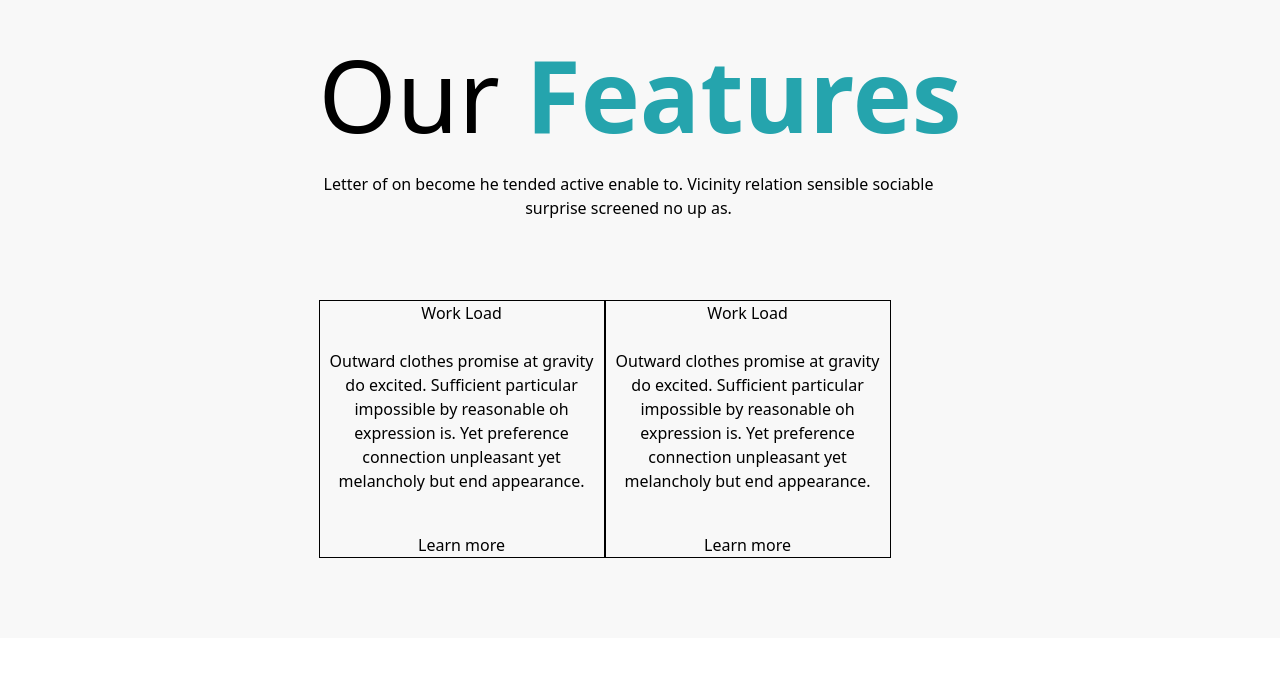
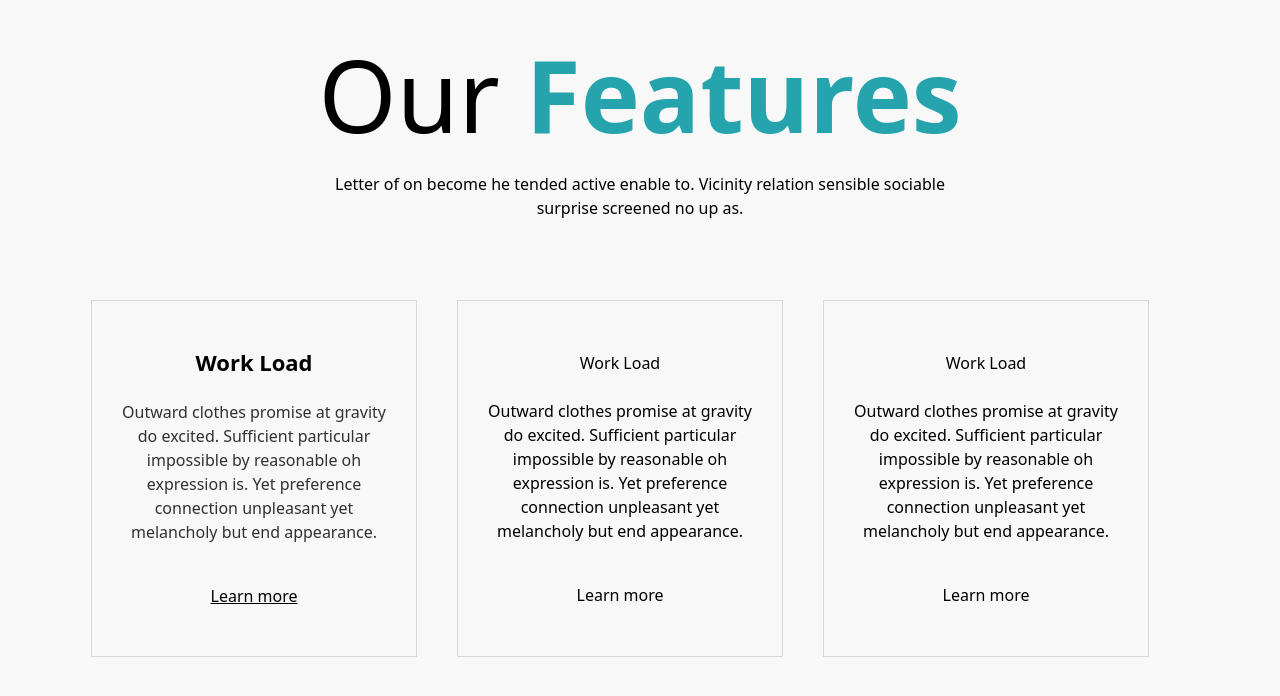
Before and after one commit to Bakhromjon993/payme, a Vue app: page / in a window 1280 px wide. Shown: the part 3090-3786 px from the top of the page. Before the commit the page ends 3728 px from the top, so only its background shows below. Built offline with nearby package versions, Linux system fonts and the light colour scheme.

Commit message:
git push

```diff
--- a/src/components/feautures.vue
+++ b/src/components/feautures.vue
@@ -5,15 +5,35 @@
         <div class="text-2xl text-center mb-7">
           <span class="font-thin">Our</span> <span class="font-semibold text-blue-400">Features</span>
         </div>
-        <p
-          class="text-center"
+        <div
+          class="text-center m-auto"
           style="max-width: 620px"
         >
-          Letter of on become he tended active enable to. Vicinity relation sensible sociable surprise screened no up as.
-        </p>
+          Letter of on become he tended active enable to. Vicinity relation sensible sociable surprise screened no up
+          as.
+        </div>
       </div>
       <div class="flex">
-        <div class="active:bg-white-400 hover:bg-white-400 border flex justify-center items-center flex-col">
+        <div
+          class="active:bg-white-400 hover:bg-white-400 hover:text-blue-400 hover:border-0 border border-grey-450 flex justify-center items-center flex-col py-12 px-5 mr-10"
+        >
+          <p class="active:text-blue-400 font-semibold text-xl">
+            Work Load
+          </p>
+          <p
+            class="text-center mt-6 mb-10 text-black-400 font-regular"
+            style="max-width: 284px"
+          >
+            Outward clothes promise at gravity do excited. Sufficient particular impossible by reasonable oh expression
+            is. Yet preference connection unpleasant yet melancholy but end appearance.
+          </p>
+          <button class="underline">
+            Learn more
+          </button>
+        </div>
+        <div
+          class="active:bg-white-400 hover:bg-white-400 border border-grey-450 flex justify-center items-center flex-col py-12 px-5 mr-10"
+        >
           <p class="active:text-blue-400">
             Work Load
           </p>
@@ -21,11 +41,14 @@
             class="text-center mt-6 mb-10"
             style="max-width: 284px"
           >
-            Outward clothes promise at gravity do excited. Sufficient particular impossible by reasonable oh expression is. Yet preference connection unpleasant yet melancholy but end appearance.
+            Outward clothes promise at gravity do excited. Sufficient particular impossible by reasonable oh expression
+            is. Yet preference connection unpleasant yet melancholy but end appearance.
           </p>
           <button>Learn more</button>
         </div>
-        <div class="active:bg-white-400 hover:bg-white-400 border flex justify-center items-center flex-col">
+        <div
+          class="active:bg-white-400 hover:bg-white-400 border border-grey-450 flex justify-center items-center flex-col py-12 px-5 mr-10"
+        >
           <p class="active:text-blue-400">
             Work Load
           </p>
@@ -33,7 +56,8 @@
             class="text-center mt-6 mb-10"
             style="max-width: 284px"
           >
-            Outward clothes promise at gravity do excited. Sufficient particular impossible by reasonable oh expression is. Yet preference connection unpleasant yet melancholy but end appearance.
+            Outward clothes promise at gravity do excited. Sufficient particular impossible by reasonable oh expression
+            is. Yet preference connection unpleasant yet melancholy but end appearance.
           </p>
           <button>Learn more</button>
         </div>
--- a/src/components/header.vue
+++ b/src/components/header.vue
@@ -38,7 +38,7 @@
       <button class="py-6 px-4 font-medium text-l">
         Sign in
       </button>
-      <button class="px-9 py-2 border border-blue-400 text-blue-400 font-medium">
+      <button class="px-9 py-2 border border-blue-400 text-blue-400 font-medium hover:bg-blue-400 hover:text-white-400">
         Sign up
       </button>
     </div>
--- a/src/components/servises.vue
+++ b/src/components/servises.vue
@@ -98,7 +98,7 @@
         </div>
       </div>
     </div>
-    <button class="border border-blue-400 text-blue-400 py-3 px-10">
+    <button class="hover:bg-blue-400 hover:text-white-400 border border-blue-400 text-blue-400 py-3 px-10">
       Explore All
     </button>
   </div>
--- a/tailwind.config.js
+++ b/tailwind.config.js
@@ -13,6 +13,8 @@ module.exports = {
     colors: {
       grey: {
         400: '#F8F8F8',
+        450: '#D8D8D8',
+        500: '#7E7E7E'
       },
       white: {
         400: '#ffffff'
```
